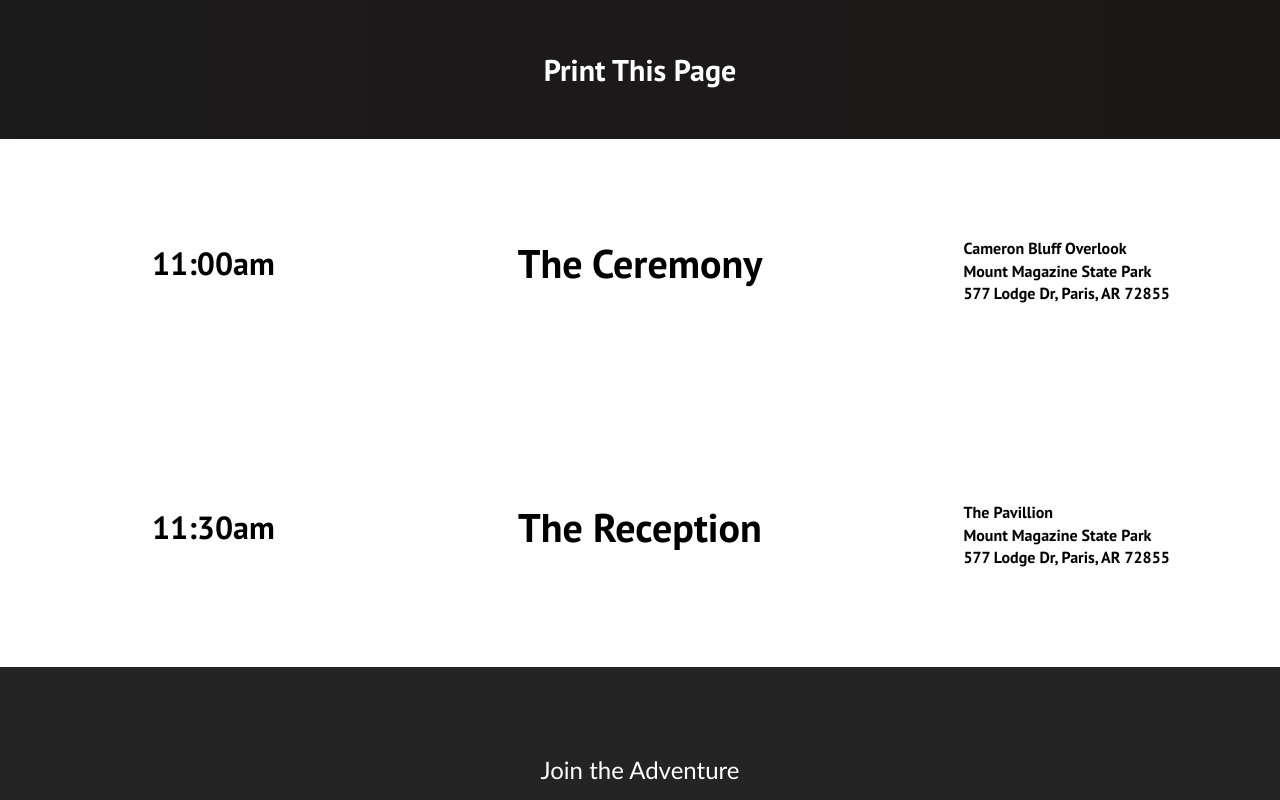
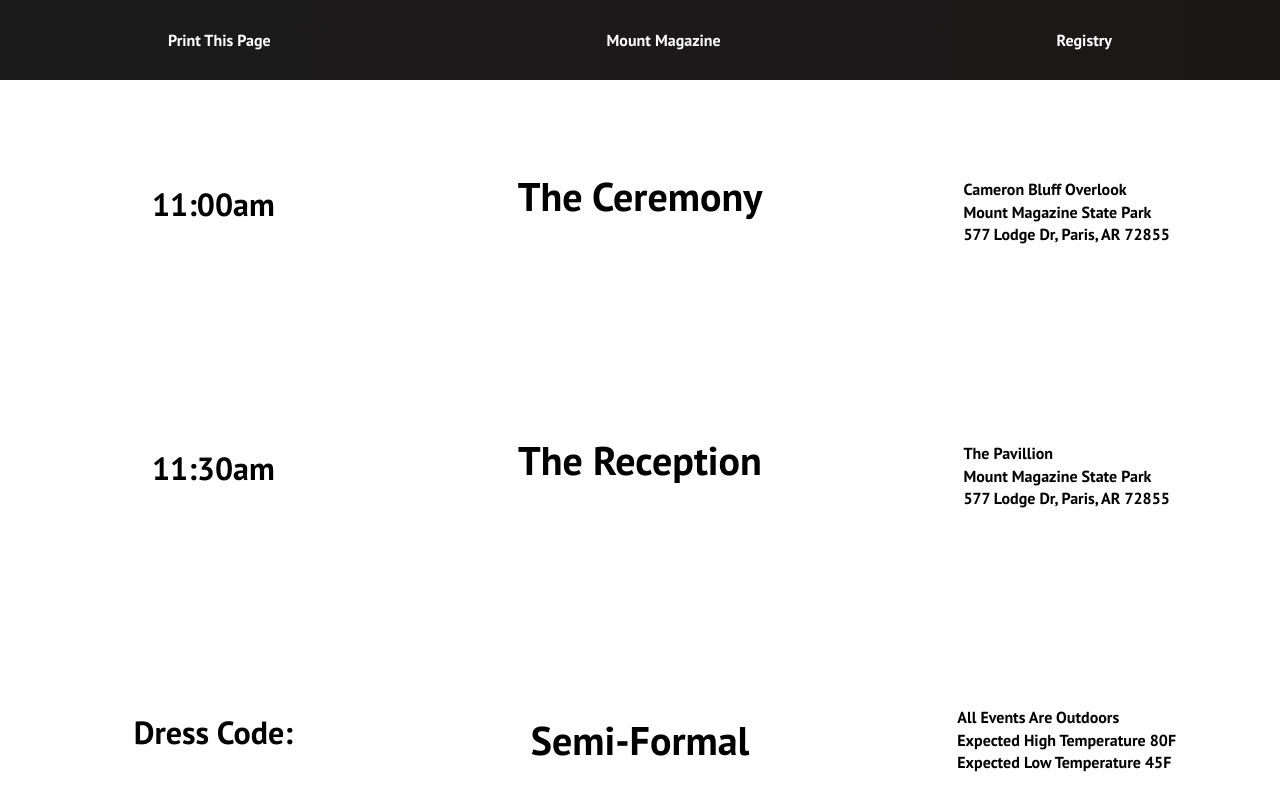
Before and after one commit to AmberSwieczkowski/my_react_website, a React (Create React App) app: page /location in a window 1280 px wide. Shown: the part 480-1280 px from the top of the page. Built offline with nearby package versions, Linux system fonts and the light colour scheme; the HTML template or start-up script is replaced by a standard one.

Commit message:
Add Registry and Mt Magazine buttons to location page and footer. Add info about dress code to location page. Start putting the registry and park info as cards on homepage - cards not completed due to links not working

```diff
--- a/src/App.css
+++ b/src/App.css
@@ -33,6 +33,9 @@
 
 .btn_print_container {
   background: linear-gradient(90deg, rgb(28, 27, 27) 0%, rgb(26, 23, 23) 100%);
+  /* height: 80px; */
+  display: grid;
+  grid-template-columns: auto auto auto;
 }
 
 .rsvp {
--- a/src/components/Button.css
+++ b/src/components/Button.css
@@ -52,8 +52,8 @@
 }
 
 .btn__xlarge {
-  padding: 50px;
-  font-size: 30px;
+  padding: 30px;
+  font-size: 1rem;
 }
 
 .btn__medium:hover,
@@ -64,8 +64,8 @@
   transition: 250ms;
 }
 
-/* .btn__xlarge:hover {
-    border-left: 6px solid #fff;
-    border-right: 6px solid #fff;
-    transition: all 0.2s ease-out;
-} */
+.btn__xlarge:hover {
+  background: #fff;
+  color: #242424;
+  transition: all 0.2s ease-out;
+}
--- a/src/components/Cards.jsx
+++ b/src/components/Cards.jsx
@@ -5,6 +5,16 @@ import CardItem from './CardItem';
 import './Cards.css';
 
 function Cards() {
+  let registry = () => {
+    window.open('https://www.amazon.com/wedding/share/marcin-amber', '_blank');
+  };
+
+  let thePark = () => {
+    window.open(
+      'https://www.arkansasstateparks.com/parks/mount-magazine-state-park',
+      '_blank'
+    );
+  };
   return (
     <div className='cards'>
       <h1>Wedding Details</h1>
@@ -23,7 +33,29 @@ function Cards() {
               label='Pictures'
               path='/pictures'
             />
-          {/* </ul>
+            <CardItem
+              src='/images/us-6.jpeg'
+              text='RSVP'
+              label='RSVP'
+              path='/rsvp'
+            />
+            {/* <CardItem
+              src='/images/us-10.JPG'
+              text='Registry'
+              label='Amazon'
+              path='/'
+              onClick={registry}
+            /> */}
+          </ul>
+          <ul className='cards__items'>
+            {/* <CardItem
+              src='/images/us-2.JPG'
+              text='Mount Magazine'
+              label='Paris'
+              path='/'
+              onClick={thePark}
+            /> */}
+            {/* </ul>
           <ul className='cards__items'> */}
             {/* <CardItem
                 src="/images/img-8.jpg"
@@ -31,12 +63,12 @@ function Cards() {
                 label="Livestream"
                 path="/"
               /> */}
-            <CardItem
-              src='/images/us-10.jpg'
+            {/* <CardItem
+              src='/images/us-6.jpeg'
               text='RSVP'
               label='RSVP'
               path='/rsvp'
-            />
+            /> */}
           </ul>
         </div>
       </div>
--- a/src/components/Footer.jsx
+++ b/src/components/Footer.jsx
@@ -6,6 +6,16 @@ import { Button } from "./Button";
 import "./Footer.css";
 
 function Footer() {
+  let registry = () => {
+    window.open('https://www.amazon.com/wedding/share/marcin-amber', '_blank');
+  };
+
+  let thePark = () => {
+    window.open(
+      'https://www.arkansasstateparks.com/parks/mount-magazine-state-park',
+      '_blank'
+    );
+  };
   return (
     <div className="footer__container no__print">
       <section className="footer__alerts">
@@ -23,6 +33,8 @@ function Footer() {
             <Link to="/">Home</Link>
             <Link to="/location">Details</Link>
             <Link to="/pictures">Pictures</Link>
+            <Link to="/" onClick={registry}>Registry</Link>
+            <Link to="/" onClick={thePark}>Mt Magazine</Link>
           </div>
         </div>
       </div>
--- a/src/components/InfoData.jsx
+++ b/src/components/InfoData.jsx
@@ -9,8 +9,9 @@ export const InfoDataAmber = {
   title: 'The Bride',
   name: 'Amber',
   dob: 'Born in Texas on December 31',
-  parents:
-    'Parents: Monroe and Denise Michaelis | Married 36 years | Currently in Louisiana.',
+  parents: 'Parents: Monroe and Denise Michaelis',
+  marriedSince: '...Married since 1986',
+  parentsLocation: '...Currently in Louisiana',
   siblings: 'Younger Siblings: Marcus, James, Jazmine, Jonathan',
   buttonLabel: 'More',
   image: ImageAmber,
@@ -22,8 +23,9 @@ export const InfoDataMarcin = {
   title: 'The Groom',
   name: 'Marcin',
   dob: 'Born in New York on March 23',
-  parents:
-    'Parents: Jerry and Iwona Swieczkowski | Married 32 years | Currently in New York.',
+  parents: 'Parents: Jerry and Iwona Swieczkowski',
+  marriedSince: '...Married since 1991',
+  parentsLocation: '...Currently in New York',
   siblings: 'Younger Sister: Eliza',
   buttonLabel: 'More',
   image: ImageMarcin,
--- a/src/components/InfoSection.jsx
+++ b/src/components/InfoSection.jsx
@@ -76,6 +76,8 @@ const InfoSection = ({
   name,
   dob,
   parents,
+  marriedSince,
+  parentsLocation,
   siblings,
   buttonLabel,
   reverse,
@@ -89,6 +91,8 @@ const InfoSection = ({
           <h2>{name}</h2>
           <p>{dob}</p>
           <p>{parents}</p>
+          <p>{marriedSince}</p>
+          <p>{parentsLocation}</p>
           <p>{siblings}</p>
           {/* <Button to='/' buttonStyle='btn__secondary'>
             {buttonLabel}
--- a/src/components/LocationSection.jsx
+++ b/src/components/LocationSection.jsx
@@ -125,30 +125,29 @@ const LocationSection = ({
   locationSpecific,
   location1,
   location2,
-  parents,
-  siblings,
+  dressCode,
   reverse,
   image,
 }) => {
   return (
+    <>
     <Section>
       <Container>
         <ColumnLeft>
           <h2>{time}</h2>
-          <p>{siblings}</p>
         </ColumnLeft>
         <ColumnCenter>
           <h1>{title}</h1>
+      <h1>{dressCode}</h1>
         </ColumnCenter>
         <ColumnRight>
           <p>{locationSpecific}</p>
           <p>{location1}</p>
           <p>{location2}</p>
-          <p>{parents}</p>
-          <p>{siblings}</p>
         </ColumnRight>
       </Container>
     </Section>
+    </>
   );
 };
 
--- a/src/components/LocationSectionData.jsx
+++ b/src/components/LocationSectionData.jsx
@@ -20,3 +20,11 @@ export const InfoDataReception = {
   reverse: false,
   delay: 100,
 };
+
+export const InfoDetails = {
+  time: 'Dress Code:',
+  dressCode: 'Semi-Formal',
+  locationSpecific: 'All Events Are Outdoors',
+  location1: 'Expected High Temperature 80F',
+  location2: 'Expected Low Temperature 45F'
+}
--- a/src/components/Printer.css
+++ b/src/components/Printer.css
@@ -16,26 +16,32 @@
 
   .printable {
     display: grid;
-    grid-template-columns: auto auto;
+    grid-template-columns: auto auto auto;
     margin-bottom: none;
-    border: 1px solid black;
+    /* border: 1px solid black; */
 
     background-color: #fff;
-    height: 100%;
+    height: 80%;
     width: 100%;
     position: fixed;
     top: 0;
     left: 0;
     margin: 0;
-    padding: 15px;
-    font-size: 14px;
-    line-height: 18px;
+    padding: 0px;
+    font-size: 10px;
+    font-weight: lighter;
+    line-height: 16px;
   }
 
-  /* .print__only {
+  h1 {
+    font-size: 12px;
+  }
+
+  .print__only {
+    display: block;
     position: fixed;
     text-align: center;
     bottom: 30px;
     width: 100%;
-  } */
+  }
 }
--- a/src/components/SliderData.jsx
+++ b/src/components/SliderData.jsx
@@ -134,7 +134,7 @@ export const SliderData = [
     alt: 'House',
   },
   {
-    title: 'Random Forrest, Arkansas',
+    title: 'Random Forest, Arkansas',
     price: 'September 2021',
     path: '/homes',
     label: '',
--- a/src/components/pages/Location.jsx
+++ b/src/components/pages/Location.jsx
@@ -5,14 +5,31 @@ import '../../App.css';
 import { Button } from '../Button';
 import '../Button.css';
 import Footer from '../Footer';
-import { InfoDataCeremony, InfoDataReception } from '../LocationSectionData';
+import {
+  InfoDataCeremony,
+  InfoDataReception,
+  InfoDetails,
+} from '../LocationSectionData';
 import LocationSection from '../LocationSection';
-import '../Printer.css'
+import '../Printer.css';
+import { Link } from 'react-router-dom';
 
 export default function Location() {
   let print = () => {
     window.print();
   };
+
+  let registry = () => {
+    window.open('https://www.amazon.com/wedding/share/marcin-amber', '_blank');
+  };
+
+  let thePark = () => {
+    window.open(
+      'https://www.arkansasstateparks.com/parks/mount-magazine-state-park',
+      '_blank'
+    );
+  };
+
   return (
     <>
       <div className='location'></div>
@@ -26,13 +43,32 @@ export default function Location() {
         >
           Print This Page
         </Button>
+        <Button
+          toPage='/location'
+          buttonStyle='btn__print'
+          className='btn__print'
+          buttonSize='btn__xlarge'
+          onClick={thePark}
+        >
+          Mount Magazine
+        </Button>
+        <Button
+          toPage='/location'
+          buttonStyle='btn__print'
+          className='btn__print'
+          buttonSize='btn__xlarge'
+          onClick={registry}
+        >
+          Registry
+        </Button>
       </div>
-      <div className='printable' media='print'>
-      <LocationSection {...InfoDataCeremony} />
-      <LocationSection {...InfoDataReception} />
+      <div className='printable'>
+        <LocationSection {...InfoDataCeremony} />
+        <LocationSection {...InfoDataReception} />
+        <LocationSection {...InfoDetails} />
       </div>
       <Footer />
-      <p className="print__only">marcin-amber.com</p>
+      <p className='print__only'>marcin-amber.com</p>
     </>
   );
 }
```
